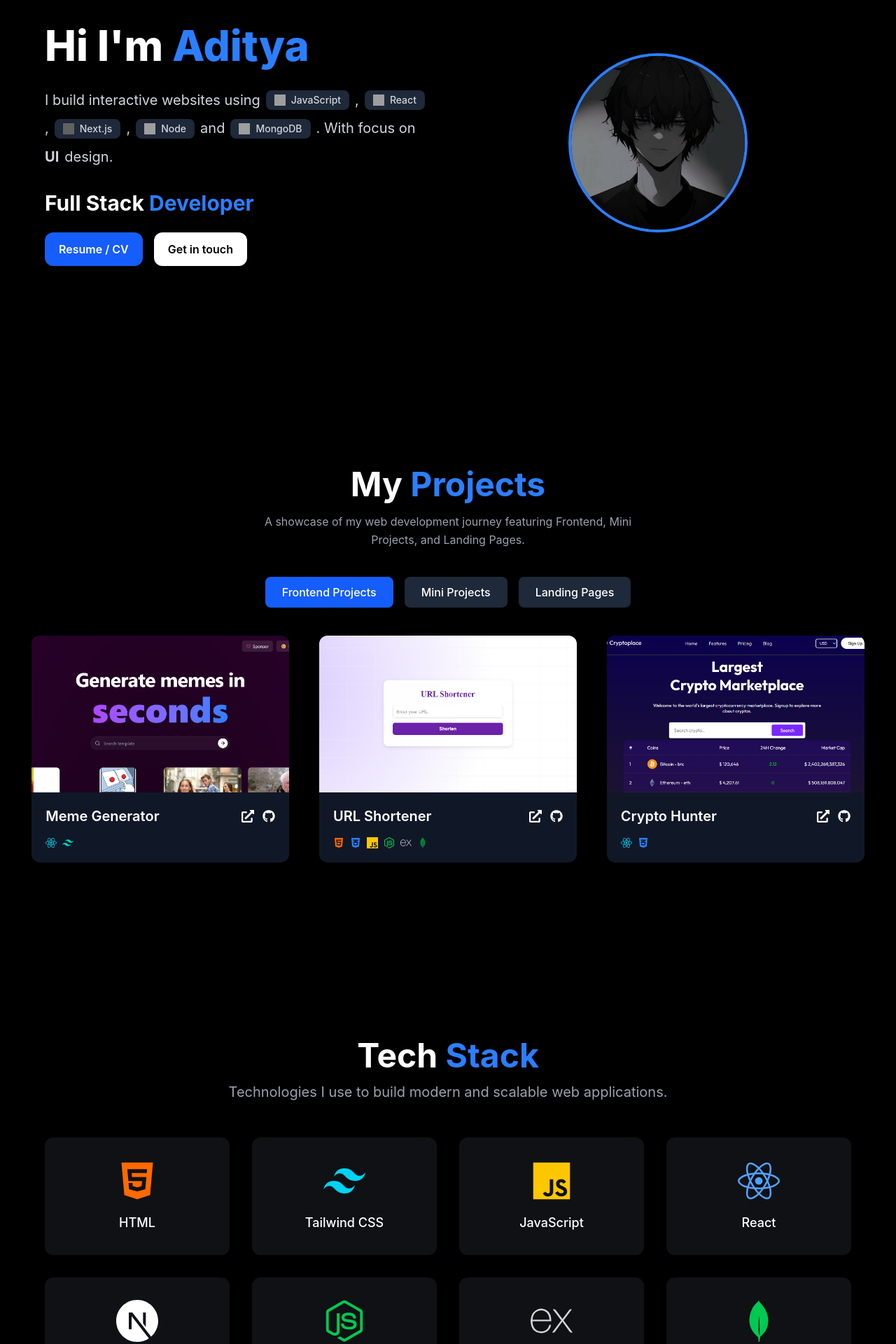
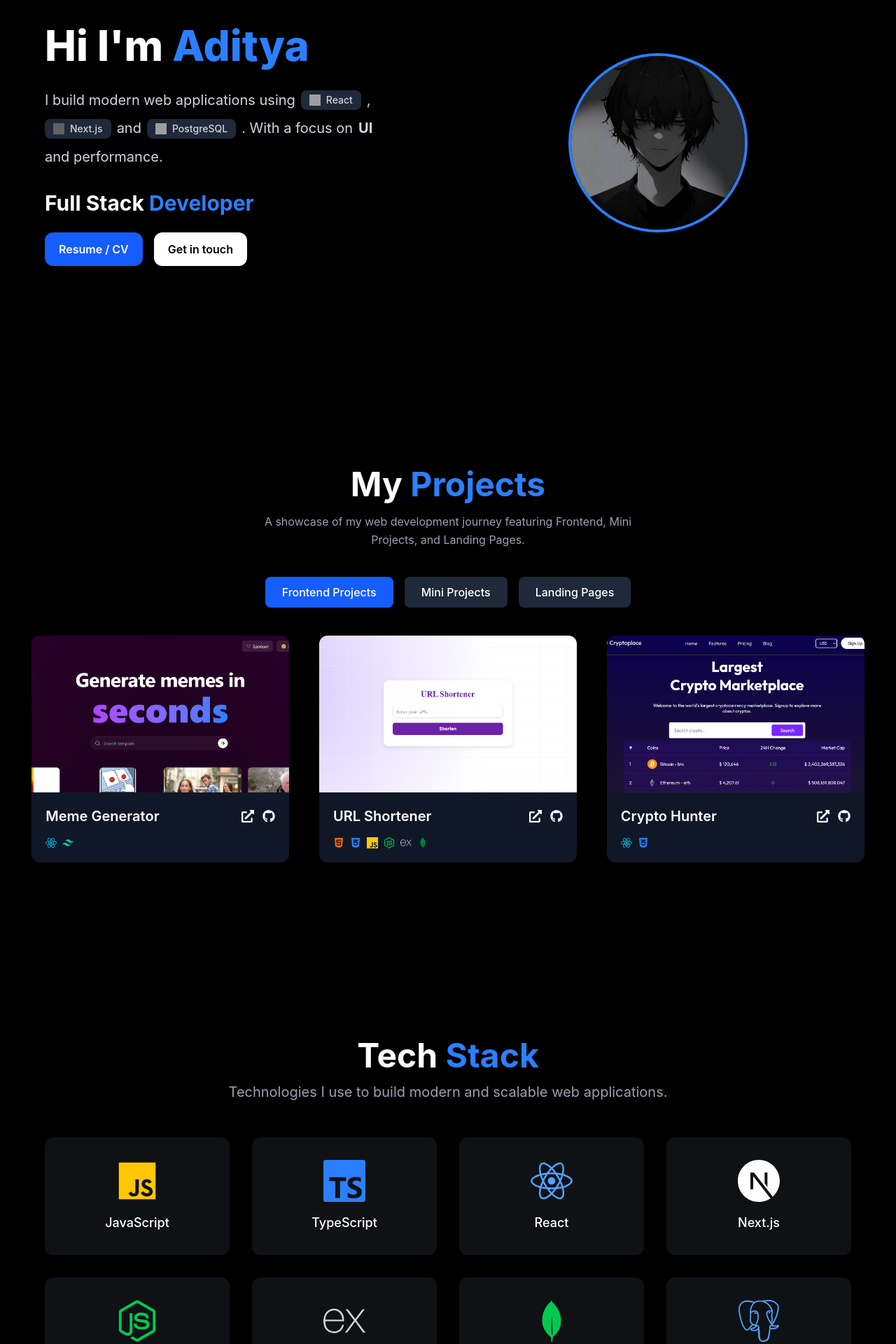
Before and after one commit to Aditya4kushwaha/Portfolio, a React (Vite) app: page / in a window 1280 px wide. Shown: the part 260-2180 px from the top of the page at 70% size. Built offline with nearby package versions, Linux system fonts and the light colour scheme; grey boxes are pictures that could not be loaded.

Commit message:
some changes

```diff
--- a/src/components/Home.jsx
+++ b/src/components/Home.jsx
@@ -15,17 +15,8 @@ function Home({ scrollToContact }) {
 
           {/* Tech Stack Line */}
           <p className="text-base sm:text-lg md:text-xl text-gray-300 mb-6 sm:mb-8 max-w-xl leading-relaxed flex flex-wrap justify-center md:justify-start items-center gap-2">
-            I build interactive websites using
-            {/* JavaScript */}
-            <span className="bg-gray-800 px-3 py-1 rounded-lg text-xs sm:text-sm font-medium flex items-center gap-2">
-              <img
-                src="https://cdn.jsdelivr.net/gh/devicons/devicon/icons/javascript/javascript-original.svg"
-                alt="JavaScript"
-                className="w-4 h-4"
-              />
-              JavaScript
-            </span>
-            ,{/* React */}
+            I build modern web applications using
+            {/* React */}
             <span className="bg-gray-800 px-3 py-1 rounded-lg text-xs sm:text-sm font-medium flex items-center gap-2">
               <img
                 src="https://cdn.jsdelivr.net/gh/devicons/devicon/icons/react/react-original.svg"
@@ -43,26 +34,17 @@ function Home({ scrollToContact }) {
               />
               Next.js
             </span>
-            ,{/* Node.js */}
+            and
+            {/* PostgreSQL */}
             <span className="bg-gray-800 px-3 py-1 rounded-lg text-xs sm:text-sm font-medium flex items-center gap-2">
               <img
-                src="https://cdn.jsdelivr.net/gh/devicons/devicon/icons/nodejs/nodejs-original.svg"
-                alt="Node.js"
+                src="https://cdn.jsdelivr.net/gh/devicons/devicon/icons/postgresql/postgresql-original.svg"
+                alt="PostgreSQL"
                 className="w-4 h-4"
               />
-              Node
-            </span>
-            and
-            {/* MongoDB */}
-            <span className="bg-gray-800 px-3 py-1 rounded-lg text-xs sm:text-sm font-medium flex items-center gap-2">
-              <img
-                src="https://cdn.jsdelivr.net/gh/devicons/devicon/icons/mongodb/mongodb-original.svg"
-                alt="MongoDB"
-                className="w-4 h-4"
-              />
-              MongoDB
-            </span>
-            . With focus on <b>UI</b> design.
+              PostgreSQL
+            </span>.
+            With a focus on <b>UI</b> and performance.
           </p>
 
           <h2 className="text-lg sm:text-2xl md:text-3xl font-bold mb-6">
--- a/src/components/Skills.jsx
+++ b/src/components/Skills.jsx
@@ -1,29 +1,25 @@
 import {
-  FaHtml5,
   FaJs,
   FaReact,
   FaNodeJs,
 } from "react-icons/fa";
 
 import {
-  SiTailwindcss,
   SiMongodb,
   SiExpress,
   SiNextdotjs,
+  SiTypescript,
+  SiPostgresql,
 } from "react-icons/si";
 
 const techStack = [
   {
-    name: "HTML",
-    icon: <FaHtml5 className="text-orange-500 text-5xl sm:text-6xl" />,
+    name: "JavaScript",
+    icon: <FaJs className="text-yellow-400 text-5xl sm:text-6xl" />,
   },
   {
-    name: "Tailwind CSS",
-    icon: <SiTailwindcss className="text-cyan-400 text-5xl sm:text-6xl" />,
-  },
-  {
-    name: "JavaScript",
-    icon: <FaJs className="text-yellow-400 text-5xl sm:text-6xl" />,
+    name: "TypeScript",
+    icon: <SiTypescript className="text-blue-500 text-5xl sm:text-6xl" />,
   },
   {
     name: "React",
@@ -44,6 +40,10 @@ const techStack = [
   {
     name: "MongoDB",
     icon: <SiMongodb className="text-green-500 text-5xl sm:text-6xl" />,
+  },
+  {
+    name: "PostgreSQL",
+    icon: <SiPostgresql className="text-blue-400 text-5xl sm:text-6xl" />,
   },
 ];
 
```
